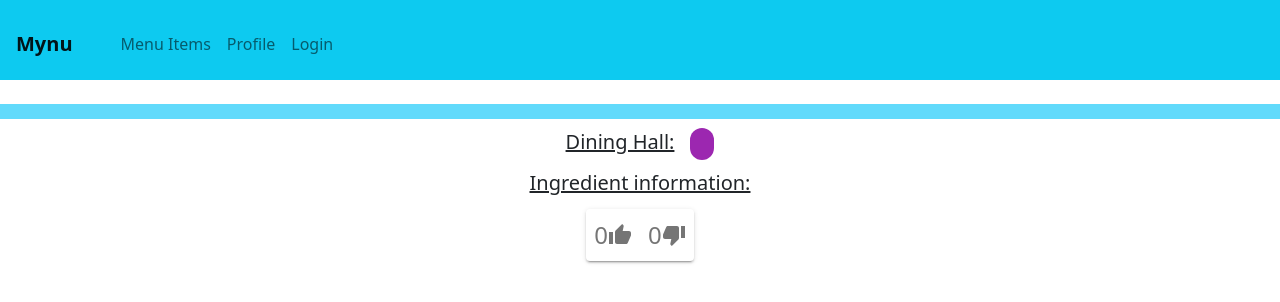
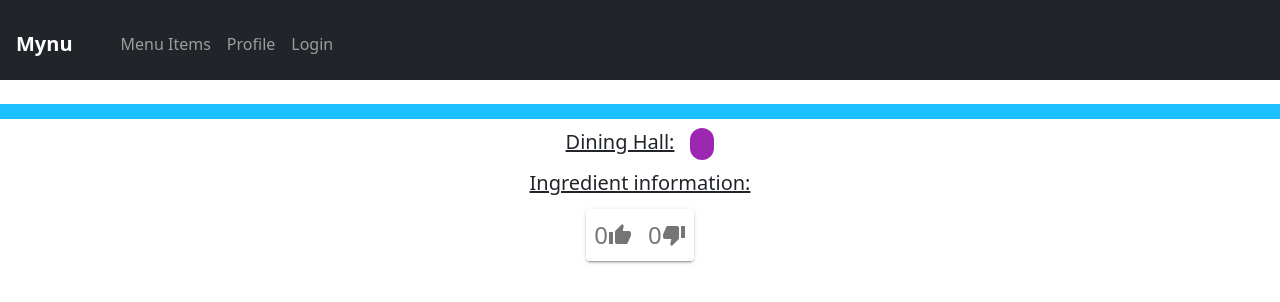
Before and after one commit to akivabrookler/mynu, a React (Create React App) app in the folder mynu/: page /menu/1 in a window 1280 px wide. Shown: the top 302 px of the page. Built offline with nearby package versions, Linux system fonts and the light colour scheme; no server answers.

Commit message:
nav bar style update

```diff
--- a/mynu/src/App.css
+++ b/mynu/src/App.css
@@ -25,7 +25,7 @@
 }
 
 .App-link {
-  color: #61dafb;
+  color: #7e452f;
 }
 
 @keyframes App-logo-spin {
--- a/mynu/src/components/MenuItem.css
+++ b/mynu/src/components/MenuItem.css
@@ -14,14 +14,14 @@
 } */
 
 .header {
-    font-size: 70px;
+    font-size: 60px;
     font-weight: 1000;
     font-family: garamond;
     letter-spacing: 0;
     line-height: 1.5em;
     padding-bottom: 15px;
     position: relative;
-    background-color: #61dafb;
+    background-color: #1cbfff;
     color: darkblue;
     text-align: center;
     position: relative;
--- a/mynu/src/components/Navbar.component.js
+++ b/mynu/src/components/Navbar.component.js
@@ -18,7 +18,7 @@ export default function Navbar(){
     }
 
     return(
-        <nav className = "navbar navbar-light bg-info navbar-expand-lg">
+        <nav className = "navbar navbar-dark bg-dark navbar-expand-lg">
             <div className='d-flex flex-row'>
                 <div className='d-flex-col w-3 p-3 pt-3 pb-2 align-content-center align-baseline'>
                     <Link to="/" className='navbar-brand fw-bold'>Mynu</Link>
```
